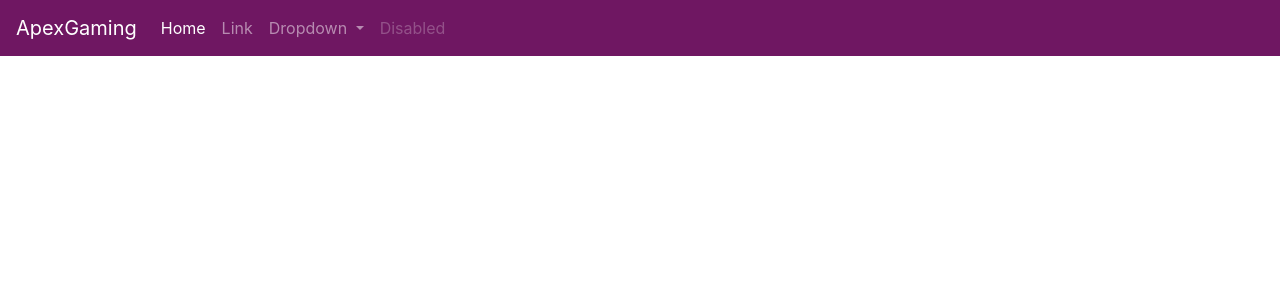
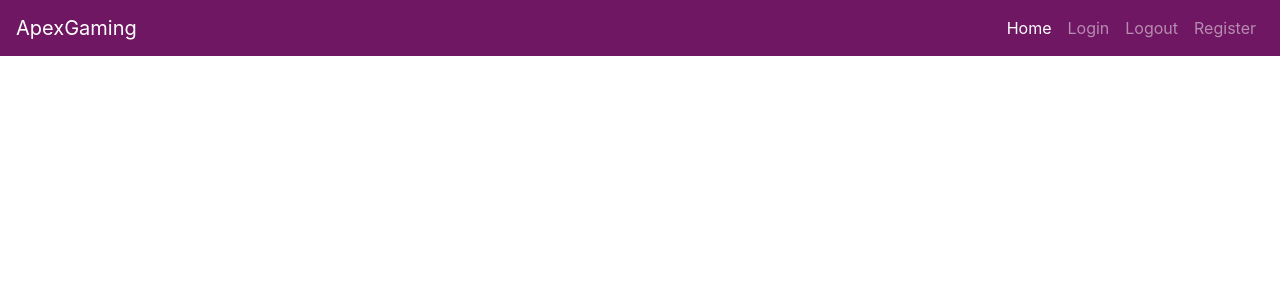
Before and after one commit to ntruon2/Apex, a Django app: page /82 in a window 1280 px wide. Shown: the top 300 px of the page. Run offline with Django 3.2, Linux system fonts and the light colour scheme; parts of the project's set-up code (start-up, migrations or seed data) failed here and were passed over; some libraries are stand-ins or nearby versions.

Commit message:
MVP product

```diff
--- a/templates/components/navbar.html
+++ b/templates/components/navbar.html
@@ -5,26 +5,18 @@
   </button>
 
   <div class="collapse navbar-collapse d-none" id="navbarSupportedContent">
-    <ul class="navbar-nav mr-auto ">
+    <ul class="navbar-nav ml-auto ">
       <li class="nav-item active">
-        <a class="nav-link" href="#">Home <span class="sr-only">(current)</span></a>
+        <a class="nav-link" href="/">Home <span class="sr-only">(current)</span></a>
       </li>
       <li class="nav-item">
-        <a class="nav-link" href="#">Link</a>
-      </li>
-      <li class="nav-item dropdown">
-        <a class="nav-link dropdown-toggle" href="#" id="navbarDropdown" role="button" data-toggle="dropdown" aria-haspopup="true" aria-expanded="false">
-          Dropdown
-        </a>
-        <div class="dropdown-menu" aria-labelledby="navbarDropdown">
-          <a class="dropdown-item" href="#">Action</a>
-          <a class="dropdown-item" href="#">Another action</a>
-          <div class="dropdown-divider"></div>
-          <a class="dropdown-item" href="#">Something else here</a>
-        </div>
+        <a class="nav-link" href="/login">Login</a>
       </li>
       <li class="nav-item">
-        <a class="nav-link disabled" href="#" tabindex="-1" aria-disabled="true">Disabled</a>
+        <a class="nav-link" href="/logout">Logout</a>
+      </li>
+      <li class="nav-item">
+        <a class="nav-link" href="/register">Register</a>
       </li>
     </ul>
     <form class="form-inline my-2 my-lg-0 d-none">
```
Also changed, not shown: db.sqlite3.
